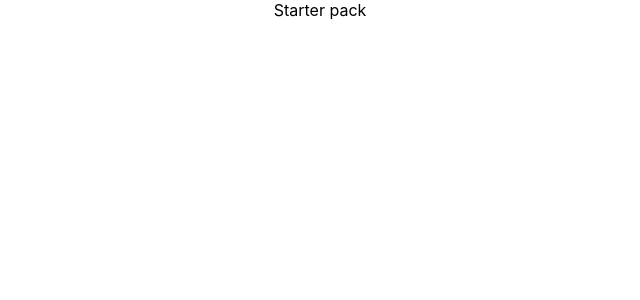
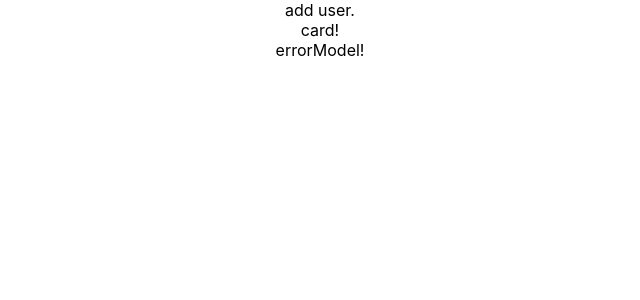
Before and after one commit to samarpansarkar/add-user-and-showing-warning-app, a React (Create React App) app: page / in a window 1280 px wide. Shown: the top 300 px of the page, without its empty margins (320-960 px from the left). Built offline with nearby package versions, Linux system fonts and the light colour scheme.

Commit message:
Adding Component file structures.

```diff
--- a/src/App.js
+++ b/src/App.js
@@ -1,10 +1,14 @@
-import logo from './logo.svg';
 import './App.css';
+import AddUser from './Components/AddUser/AddUser';
+import Card from './Components/Card/Card';
+import ErrorModel from './Components/ErrorModel/ErrorModel';
 
 function App() {
   return (
     <div className="App">
-      Starter pack
+      <AddUser/>
+      <Card />
+      <ErrorModel />
     </div>
   );
 }
--- /dev/null
+++ b/src/Components/AddUser/AddUser.js
@@ -0,0 +1,13 @@
+import './AddUser.css';
+
+import React from 'react';
+
+const AddUser = () => {
+  return (
+    <div>
+      add user.
+    </div>
+  )
+};
+
+export default AddUser;
--- /dev/null
+++ b/src/Components/Card/Card.js
@@ -0,0 +1,13 @@
+import './Card.css';
+
+import React from 'react'
+
+const Card = () => {
+  return (
+    <div>
+      card!
+    </div>
+  )
+};
+
+export default Card;
--- /dev/null
+++ b/src/Components/ErrorModel/ErrorModel.js
@@ -0,0 +1,13 @@
+import './ErrorModel.css';
+
+import React from 'react'
+
+const ErrorModel = () => {
+  return (
+    <div>
+      errorModel!
+    </div>
+  )
+}
+
+export default ErrorModel
```
Also changed, not shown: src/Components/AddUser/AddUser.css (added), src/Components/Card/Card.css (added), src/Components/ErrorModel/ErrorModel.css (added), src/Components/UsersList/UserList.js (added).
